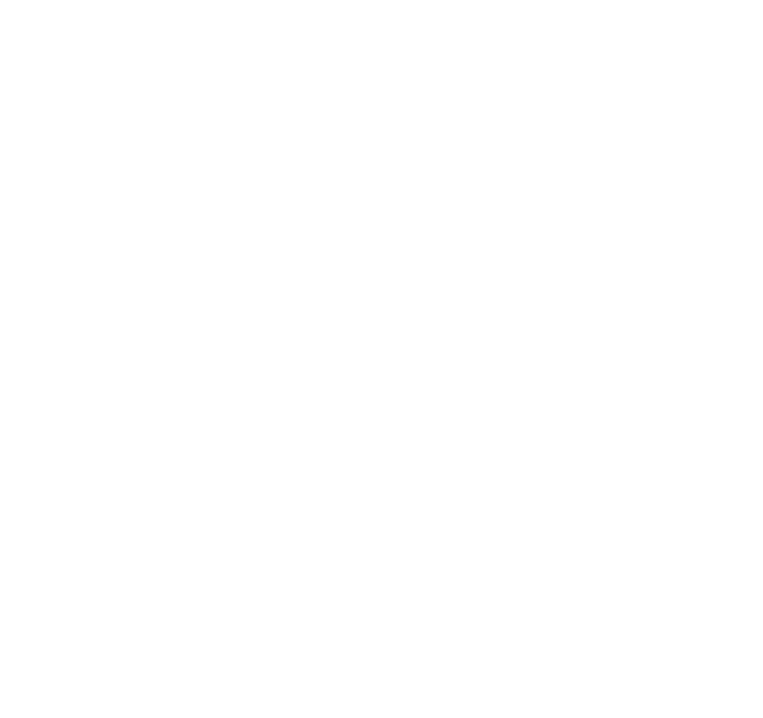
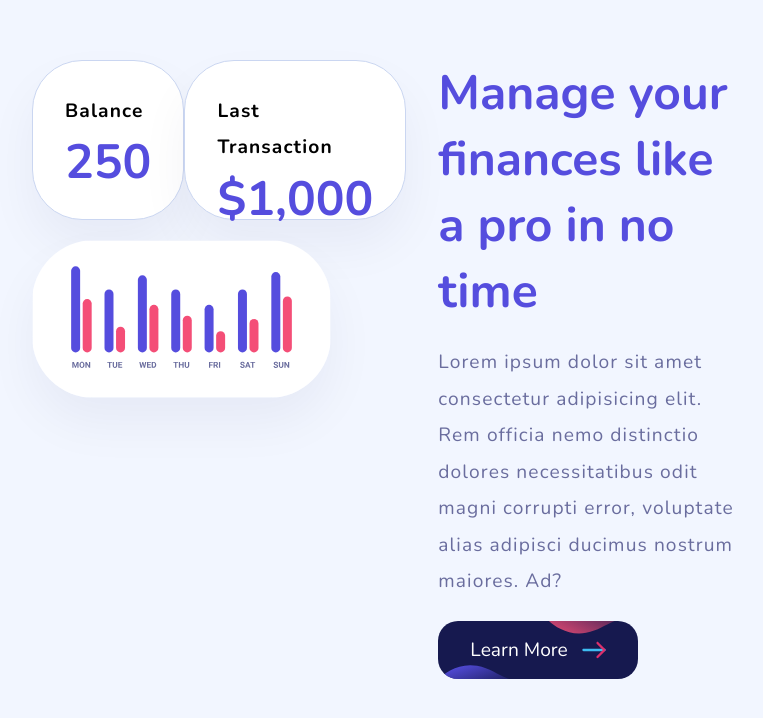
Before and after one commit to S-Solomon/Animated-landing-page, a React (Create React App) app: page / in a window 1280 px wide. Shown: the part 1728-2446 px from the top of the page, without its empty margins (256-1019 px from the left). Before the commit the page ends 1526 px from the top, so only its background shows below. Built offline with nearby package versions, Linux system fonts and the light colour scheme.

Commit message:
chart section

```diff
--- a/src/App.js
+++ b/src/App.js
@@ -1,7 +1,8 @@
 import { OuterLayout } from "./styles/Layouts";
+import styled from "styled-components";
 import Header from "./components/Header";
 import CardSection from "./components/CardSection";
-import styled from "styled-components";
+import ChartSection from "./components/ChartSection";
 
 function App() {
   return (
@@ -10,6 +11,7 @@
       <OuterLayout>
         <MainStyled>
           <CardSection />
+          <ChartSection />
         </MainStyled>
       </OuterLayout>
     </div>
--- /dev/null
+++ b/src/components/AnimatedButton.js
@@ -0,0 +1,70 @@
+import React from 'react'
+import arrow from '../img/arrow.svg'
+import styled from 'styled-components'
+import blob1 from '../img/blob_top.svg'
+import blob2 from '../img/blob_bottom.svg'
+
+const AnimatedButton = ({ name }) => {
+    return (
+        <AnimatedButtonStyled>
+            {name}
+            <img src={arrow} alt="arrow" className="arrow" />
+            <img src={blob1} alt="arrow" className="blob1" />
+            <img src={blob2} alt="arrow" className="blob2" />
+        </AnimatedButtonStyled>
+    )
+}
+
+export default AnimatedButton
+
+
+const AnimatedButtonStyled = styled.button`
+    background-color: var(--dark-primary);
+    padding: 1rem 2rem;
+    border-radius: 20px;
+    font-family: inherit;
+    font-size: inherit;
+    color: inherit;
+    appearance: none;
+    outline: none;
+    border: none;
+    cursor: pointer;
+    display: flex;
+    align-items: center;
+    justify-content: space-between;
+    position: relative;
+    overflow: hidden;
+    transition: all .4s ease-in-out;
+    .arrow {
+        padding-left: 0.9rem;
+        transition: all .4s ease-in-out;
+    }
+    .blob1, .blob2{
+        position: absolute;
+        pointer-events: none;
+        transition: all .4s ease-in-out;
+    }
+    .blob1{
+        top: 0;
+        right: 0;
+    }
+    .blob2{
+        bottom: 0;
+        left: 0;
+    }
+    &:hover{
+        transition: all .4s ease-in-out;
+        color: var(--accent-pink);
+        .blob1{
+            transition: all .4s ease-in-out;
+            transform: translateX(-100px);
+        }
+        .blob2{
+            transition: all .4s ease-in-out;
+            transform: translateX(140px);
+        }
+        .arrow{
+            padding-left: 1.4rem;
+        }
+    }
+`;
--- /dev/null
+++ b/src/components/ChartSection.js
@@ -0,0 +1,72 @@
+import React from 'react'
+import styled from 'styled-components'
+import { InnerLayout } from '../styles/Layouts'
+import ChartStats from './ChartStats'
+import chart from '../img/chart.svg'
+import AnimatedButton from './AnimatedButton'
+
+const ChartSection = () => {
+    return (
+        <ChartStyled>
+            <InnerLayout>
+                <div className="chart-container">
+                    <div className="chart-left">
+                        <div className="stats">
+                            <div className="stats-money">
+                                <ChartStats name={'Balance'} amount={'250'} />
+                                <ChartStats name={'Last Transaction'} amount={'$1,000'} />
+                            </div>
+                            <img src={chart} alt="" />
+                        </div>
+                    </div>
+
+                    <div className="chart-right">
+                        <h2 className="secondary-heading">
+                            Manage your finances like a pro in no time
+                        </h2>
+                        <p>
+                            Lorem ipsum dolor sit amet consectetur adipisicing elit. Rem officia nemo distinctio dolores necessitatibus odit magni corrupti error,
+                            voluptate alias adipisci ducimus nostrum maiores. Ad?
+                        </p>
+                        <AnimatedButton name={'Learn More'}/>
+                    </div>
+                </div>
+            </InnerLayout>
+        </ChartStyled>
+    )
+}
+
+export default ChartSection
+
+
+const ChartStyled = styled.section`
+    .chart-container {
+        display: grid;
+        grid-template-columns: repeat(2,1fr);
+        .chart-left {
+            width: 80%;
+            .stats {
+                img {
+                    box-shadow: 0px 25px 50px rgba(22, 25, 79, 0.05);
+                    border-radius: 62px;
+                    width: 100%;
+                }
+                .stats-money {
+                    display: flex;
+                    justify-content: space-between;
+                    padding-bottom: 1.3rem;
+                }
+            }
+        }
+        .chart-right {
+            padding-left: 2rem;
+            .secondary-heading {
+                max-width: 600px;
+            }
+            p {
+                padding: 1.3rem 0;
+                max-width: 500px;
+            }
+        }
+    }
+`;
--- /dev/null
+++ b/src/components/ChartStats.js
@@ -0,0 +1,35 @@
+import React from 'react'
+import styled from 'styled-components'
+
+const ChartStats = ({name, amount}) => {
+    return (
+        <ChartStatsStyled>
+            <p>
+                <b>{name}</b>
+            </p>
+            <h4>
+                {amount}
+            </h4>
+        </ChartStatsStyled>
+    )
+}
+
+export default ChartStats
+
+
+const ChartStatsStyled = styled.div`
+    background-color: white;
+    border-radius: 50px;
+    border: 1px solid var(--border-colour);
+    height: 10rem;
+    padding: 2rem;
+    box-shadow: 0px 25px 50px rgba(22, 25, 79, 0.05);
+    h4{
+        font-size: 3rem;
+        color: var(--purple-primary);
+    }
+    p{
+        color: black;
+    }
+
+`;
--- a/src/components/Header.js
+++ b/src/components/Header.js
@@ -23,7 +23,10 @@
     background-size: cover;
     background-position-y: 100%;
     .header-content {
-        padding: 0 10rem;
+        padding: 0 18rem;
+    }
+    @media(max-width: 1440px) {
+        /* padding: 0rem 0rem; */
     }
 
 `;
--- a/src/components/SecondaryButton.js
+++ b/src/components/SecondaryButton.js
@@ -16,7 +16,7 @@
 
 const SecondaryButtonStyled = styled.button`
     background-color: var(--dark-primary);
-    padding: .7rem 2rem;
+    padding: 1rem 2rem;
     border-radius: 20px;
     font-family: inherit;
     font-size: inherit;
--- a/src/styles/GlobalStyle.js
+++ b/src/styles/GlobalStyle.js
@@ -19,7 +19,7 @@
     }
 
     body {
-        background-color: var(----neutral-light);
+        background-color: var(--neutral-light);
         font-family: 'Nunito', sans-serif;
         color: white;
         font-size: 1.2rem;
--- a/src/styles/Layouts.js
+++ b/src/styles/Layouts.js
@@ -1,7 +1,10 @@
 import styled from "styled-components";
 
 export const OuterLayout = styled.section`
-    padding: 5rem 10rem;
+    padding: 5rem 18rem;
+    @media (max-width: 1440px) {
+        /* padding: 5rem 10rem; */
+    }
 `;
 
 
```
